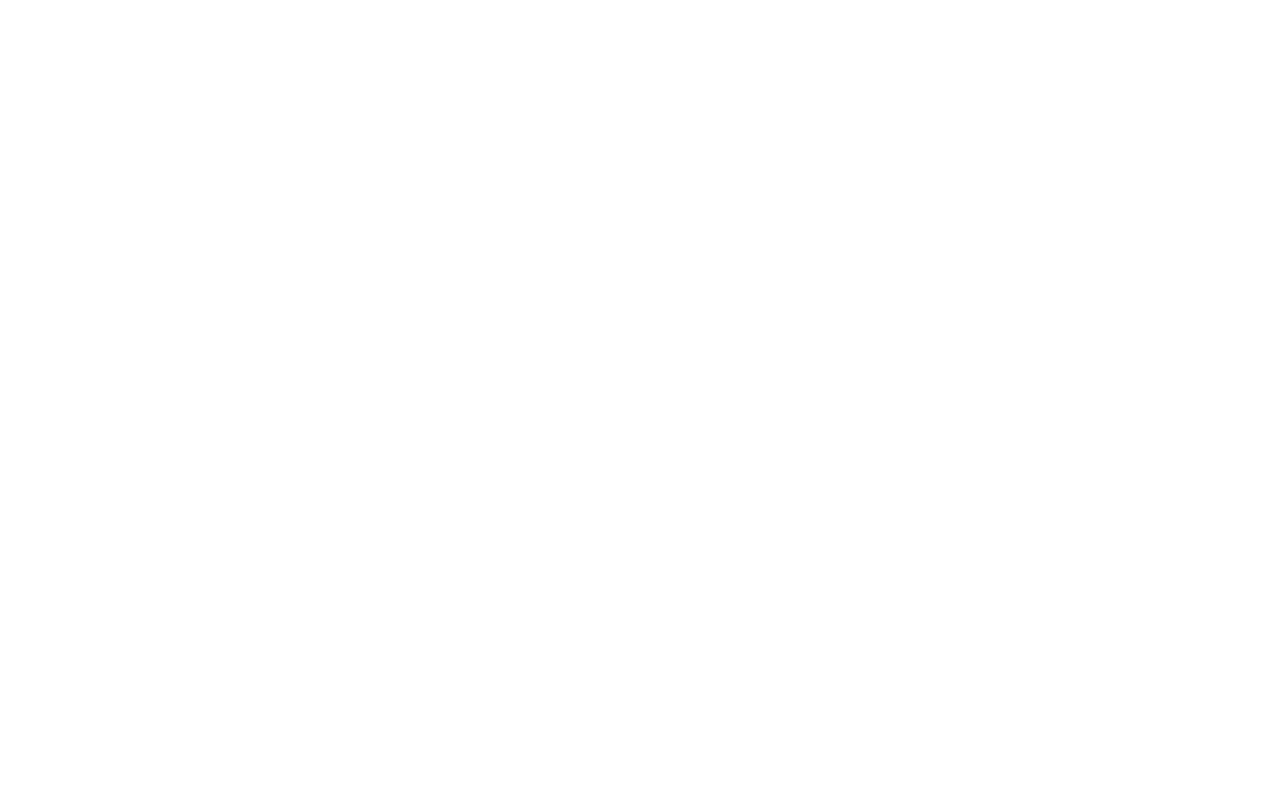
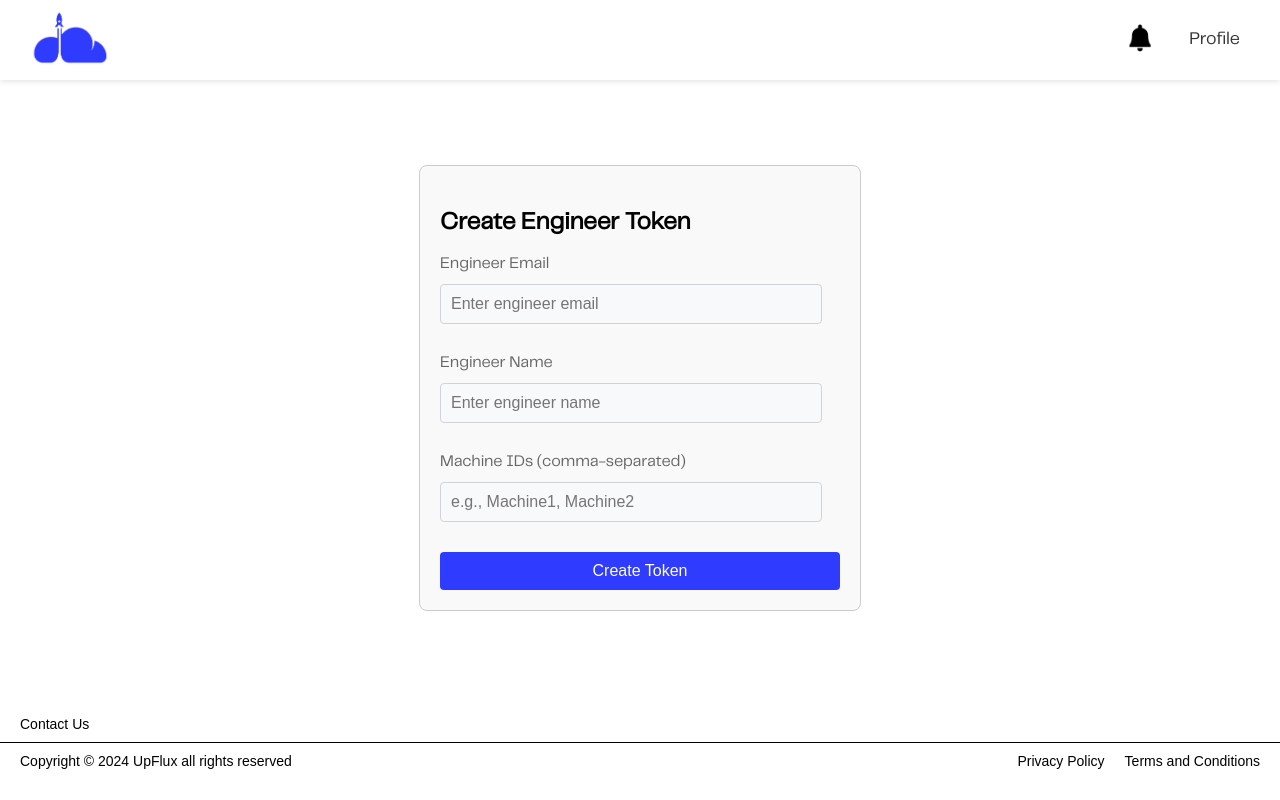
Before and after one commit to UpFlux-By-Zenith/UpFlux-WebApp, a React (Create React App) app in the folder upflux-client/: page /get-engineer-token in a window 1280 px wide. Before the commit this address had no page. Built offline with nearby package versions, Linux system fonts and the light colour scheme.

Commit message:
Crete page for an admin to create an engineer token

```diff
--- a/upflux-client/src/App.tsx
+++ b/upflux-client/src/App.tsx
@@ -4,6 +4,7 @@ import { MantineProvider } from '@mantine/core';
 import { HomeRoute } from './HomeRoute';
 import { LoginComponent } from './features/login/Login';
 import { PasswordSettingsRoute } from './features/passwordSettings/PasswordSettingsRoute';
+import { GetEngineerTokenRoute } from './features/getEngineerToken/GetEngineerTokenRoute';
 
 export const App = () => {
   return (
@@ -18,6 +19,10 @@ export const App = () => {
 
           {/* Password settings route */}
           <Route path="/password-settings" element={<PasswordSettingsRoute />} />
+
+          {/* Get Engineer Token route */}
+          <Route path="/get-engineer-token" element={<GetEngineerTokenRoute />} />
+
         </Routes>
       </Router>
     </MantineProvider>
--- a/upflux-client/src/api/LoginRequests.ts
+++ b/upflux-client/src/api/LoginRequests.ts
@@ -1,4 +1,4 @@
-import { AUTH_API } from './apiConsts.js';
+import { AUTH_API } from './apiConsts';
 
 interface LoginPayload {
   email: string;
--- a/upflux-client/src/api/apiConsts.ts
+++ b/upflux-client/src/api/apiConsts.ts
@@ -4,4 +4,5 @@ export const API_BASE_URL = 'https://localhost:7034/api';
 export const AUTH_API = {
   LOGIN: `${API_BASE_URL}/Auth/engineer/login`,
   CHANGE_PASSWORD: `${API_BASE_URL}/Auth/admin/change-password`,
+  GET_ENGINEER_TOKEN: `${API_BASE_URL}/Auth/admin/create-engineer-token`,
 };
--- /dev/null
+++ b/upflux-client/src/api/engineerTokenRequest.ts
@@ -0,0 +1,36 @@
+import { AUTH_API } from './apiConsts';
+
+interface EngineerTokenPayload {
+  engineerEmail: string;
+  engineerName: string;
+  machineIds: string[];
+}
+
+export const getEngineerToken = async (payload: EngineerTokenPayload): Promise<string | null> => {
+
+  try {
+    const response = await fetch(AUTH_API.GET_ENGINEER_TOKEN, {
+      method: 'POST',
+      headers: {
+        'Content-Type': 'application/json',
+      },
+      body: JSON.stringify(payload),
+    });
+
+    if (response.ok) {
+      const data = await response.json();
+      console.log('Token retrieved:', data);
+      return data.token;
+    }
+
+    else {
+      const errorData = await response.json();
+      console.error('Error fetching engineer token:', errorData);
+      return errorData.message || 'Failed to fetch the token.';
+    }
+
+  } catch (error) {
+    console.error('Error during engineer token request:', error);
+    return 'An error occurred while fetching the token.';
+  }
+};
--- a/upflux-client/src/features/Login/Login.tsx
+++ b/upflux-client/src/features/Login/Login.tsx
@@ -2,6 +2,7 @@ import React, { useState } from 'react';
 import { Container, Box, Image, Button, TextInput, Text } from '@mantine/core';
 import logo from "../../assets/logos/logo-light-large.png";
 import './login.css';
+import { submitLogin } from '../../api/loginRequests';
 
 interface LoginFormState {
   email: string;
@@ -44,6 +45,18 @@ export const LoginComponent: React.FC = () => {
       reader.onload = async () => {
         const tokenContent = reader.result as string;
         const payload = { email: formState.email, engineerToken: tokenContent };
+
+        try {
+          const result = await submitLogin(payload);
+          if (result) {
+            console.log('Login successful!');
+          } else {
+            setErrorMessage('Login failed.');
+          }
+        } catch (error) {
+          console.error('Error during login:', error);
+          setErrorMessage('An unexpected error occurred. Please try again.');
+        }
       };
       reader.readAsText(formState.tokenFile);
     }
--- a/upflux-client/src/features/PasswordSettings/PasswordSettings.tsx
+++ b/upflux-client/src/features/PasswordSettings/PasswordSettings.tsx
@@ -13,17 +13,19 @@ import {
   PLACEHOLDER_NEW_PASSWORD,
   PLACEHOLDER_CONFIRM_PASSWORD,
 } from './passwordSettingsConsts';
+import { changePassword } from '../../api/passwordRequests'; // Import the API function
 
 export const PasswordSettingsContent: React.FC = () => {
   // State for form values and errors
   const [currentPassword, setCurrentPassword] = useState('');
   const [newPassword, setNewPassword] = useState('');
   const [confirmPassword, setConfirmPassword] = useState('');
-
   const [errors, setErrors] = useState({
     newPassword: '',
     confirmPassword: '',
   });
+
+  const [generalError, setGeneralError] = useState<string | null>(null); // Error for API responses
 
   // Validation function for the New Password
   const validateNewPassword = (password: string) => {
@@ -48,8 +50,11 @@ export const PasswordSettingsContent: React.FC = () => {
   };
 
   // Handle form submission
-  const handleSubmit = (e: React.FormEvent) => {
+  const handleSubmit = async (e: React.FormEvent) => {
     e.preventDefault();
+
+    // Reset general error state
+    setGeneralError(null);
 
     // Validate fields
     const newPasswordError = validateNewPassword(newPassword);
@@ -61,10 +66,22 @@ export const PasswordSettingsContent: React.FC = () => {
       confirmPassword: confirmPasswordError,
     });
 
-    // If no errors, proceed with form submission (e.g., updating password)
+    // If no errors, proceed with API call
     if (!newPasswordError && !confirmPasswordError) {
-      console.log('Password updated successfully!');
-      // Perform further actions (e.g., make API call)
+      const payload = {
+        oldPassword: currentPassword,
+        newPassword,
+        confirmPassword,
+      };
+
+      // Call the changePassword API
+      const result = await changePassword(payload);
+
+      // Handle response
+      if (result) {
+        // If result contains an error message, display it
+        setGeneralError(result);
+      }
     }
   };
 
@@ -92,6 +109,7 @@ export const PasswordSettingsContent: React.FC = () => {
         }
         placeholder={PLACEHOLDER_CURRENT_PASSWORD}
         className="input-field wide-input"
+        type="password"
         value={currentPassword}
         onChange={(e) => setCurrentPassword(e.target.value)}
       />
@@ -123,6 +141,13 @@ export const PasswordSettingsContent: React.FC = () => {
         error={errors.confirmPassword}
       />
 
+      {/* Display general API error if it exists */}
+      {generalError && (
+        <Text color="red" className="error-text">
+          {generalError}
+        </Text>
+      )}
+
       {/* Action Buttons */}
       <Box className="button-group">
         <Button variant="default" className="cancel-button">
--- /dev/null
+++ b/upflux-client/src/features/getEngineerToken/GetEngineerToken.tsx
@@ -0,0 +1,87 @@
+// src/features/EngineerToken/GetEngineerToken.tsx
+import React, { useState } from 'react';
+import { TextInput, Button, Stack, Box, Text } from '@mantine/core';
+import { getEngineerToken } from '../../api/engineerTokenRequest';
+import './getEngineerToken.css';
+
+export const GetEngineerToken: React.FC = () => {
+  // State for form fields
+  const [engineerEmail, setEngineerEmail] = useState('');
+  const [engineerName, setEngineerName] = useState('');
+  const [machineIds, setMachineIds] = useState('');
+  const [token, setToken] = useState<string | null>(null);
+  const [errorMessage, setErrorMessage] = useState<string | null>(null);
+
+  // Handle form submission
+  const handleSubmit = async (e: React.FormEvent) => {
+    e.preventDefault();
+
+    // Split machineIds by commas and trim any extra spaces
+    const machineIdsArray = machineIds.split(',').map((id) => id.trim());
+
+    const payload = {
+      engineerEmail,
+      engineerName,
+      machineIds: machineIdsArray,
+    };
+
+    // Call the API
+    const result = await getEngineerToken(payload);
+
+    if (result) {
+      setToken(result); // Token retrieved successfully
+      setErrorMessage(null);
+    } else {
+      setToken(null);
+      setErrorMessage('Failed to fetch the engineer token. Please check your inputs.');
+    }
+  };
+
+  return (
+    <Box className="get-engineer-token-container">
+      <Stack align="center" className="form-stack">
+        <Text className="form-title">Create Engineer Token</Text>
+
+        <TextInput
+          label="Engineer Email"
+          placeholder="Enter engineer email"
+          value={engineerEmail}
+          onChange={(e) => setEngineerEmail(e.target.value)}
+          className="input-field"
+        />
+
+        <TextInput
+          label="Engineer Name"
+          placeholder="Enter engineer name"
+          value={engineerName}
+          onChange={(e) => setEngineerName(e.target.value)}
+          className="input-field"
+        />
+
+        <TextInput
+          label="Machine IDs (comma-separated)"
+          placeholder="e.g., Machine1, Machine2"
+          value={machineIds}
+          onChange={(e) => setMachineIds(e.target.value)}
+          className="input-field"
+        />
+
+        <Button onClick={handleSubmit} className="submit-button">
+          Create Token
+        </Button>
+
+        {token && (
+          <Text className="token-display">
+            <strong>Token:</strong> {token}
+          </Text>
+        )}
+
+        {errorMessage && (
+          <Text className="error-message">
+            {errorMessage}
+          </Text>
+        )}
+      </Stack>
+    </Box>
+  );
+};
--- /dev/null
+++ b/upflux-client/src/features/getEngineerToken/GetEngineerTokenRoute.tsx
@@ -0,0 +1,14 @@
+import React from 'react';
+import { Navbar } from '../navbar/Navbar';
+import { Footer } from '../footer/Footer';
+import { GetEngineerToken } from './GetEngineerToken'; // Adjust the import path as needed
+
+export const GetEngineerTokenRoute: React.FC = () => {
+  return (
+    <>
+      <Navbar onHomePage={false} />
+      <GetEngineerToken />
+      <Footer />
+    </>
+  );
+};
--- /dev/null
+++ b/upflux-client/src/features/getEngineerToken/getEngineerToken.css
@@ -0,0 +1,43 @@
+.get-engineer-token-container {
+    display: flex;
+    justify-content: center;
+    align-items: center;
+    min-height: calc(84.5vh - 100px);
+    padding: 20px;
+  }
+
+  .form-stack {
+    width: 100%;
+    max-width: 400px;
+    padding: 20px;
+    border: 1px solid #ccc;
+    border-radius: 8px;
+    background-color: #f9f9f9;
+  }
+
+  .form-title {
+    font-size: 24px;
+    font-weight: bold;
+    margin-bottom: 20px;
+  }
+
+  .input-field {
+    width: 100%;
+  }
+
+  .submit-button {
+    width: 100%;
+  }
+
+  .token-display {
+    margin-top: 20px;
+    font-size: 16px;
+    color: green;
+    word-break: break-word;
+  }
+
+  .error-message {
+    margin-top: 20px;
+    font-size: 16px;
+    color: red;
+  }
```
